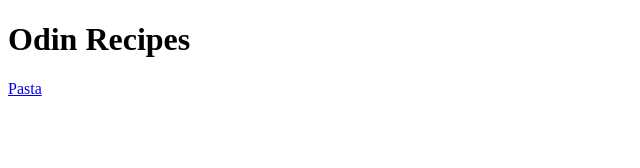
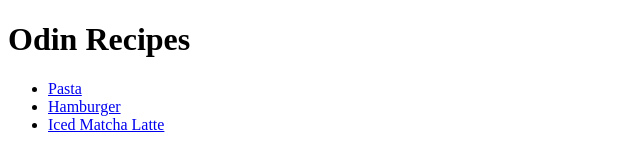
Before and after one commit to sarahkhuu/odin-recipes, a plain HTML site: page index.html in a window 1280 px wide. Shown: the whole page, without its empty margins (0-640 px from the left). Drawn offline with Linux system fonts and the light colour scheme.

Commit message:
add link to recipes

```diff
--- a/index.html
+++ b/index.html
@@ -8,6 +8,16 @@
 
     <body>
         <h1>Odin Recipes</h1>
-        <a href="recipes/pasta.html">Pasta</a>
+
+        <ul>
+            <li>
+                <a href="recipes/pasta.html">Pasta</a>
+            </li>
+            <li><a href="recipes/hamburger.html"> Hamburger</a></li>
+            <li><a href="recipes/matcha_latte.html">Iced Matcha Latte</a></li>
+        </ul>
+
+
+
     </body>
 </html>
```
